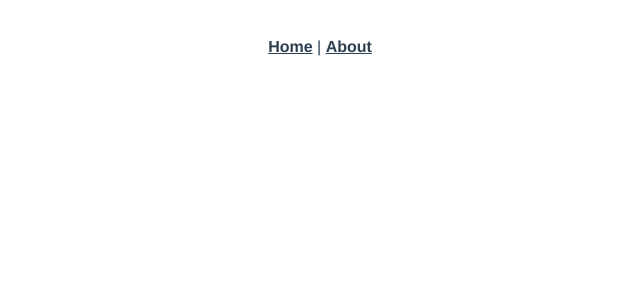
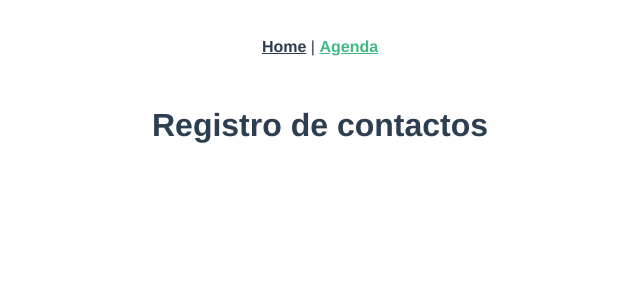
Before and after one commit to adhes14/agenda_vue, a Vue app: page /agenda in a window 1280 px wide. Before the commit this address had no page. Shown: the top 300 px of the page, without its empty margins (320-960 px from the left). Built offline with nearby package versions, Linux system fonts and the light colour scheme.

Commit message:
agregar la vista Agenda

```diff
--- a/src/App.vue
+++ b/src/App.vue
@@ -1,7 +1,7 @@
 <template>
   <nav>
     <router-link to="/">Home</router-link> |
-    <router-link to="/about">About</router-link>
+    <router-link to="/agenda">Agenda</router-link>
   </nav>
   <router-view/>
 </template>
--- a/src/router/index.js
+++ b/src/router/index.js
@@ -1,5 +1,6 @@
 import { createRouter, createWebHistory } from 'vue-router'
 import HomeView from '../views/HomeView.vue'
+import AgendaView from '@/views/AgendaView.vue'
 
 const routes = [
   {
@@ -8,13 +9,10 @@ const routes = [
     component: HomeView
   },
   {
-    path: '/about',
-    name: 'about',
-    // route level code-splitting
-    // this generates a separate chunk (about.[hash].js) for this route
-    // which is lazy-loaded when the route is visited.
-    component: () => import(/* webpackChunkName: "about" */ '../views/AboutView.vue')
-  }
+    path: '/agenda',
+    name: 'agenda',
+    component: AgendaView
+  },
 ]
 
 const router = createRouter({
--- a/src/views/AboutView.vue
+++ /dev/null
@@ -1,5 +0,0 @@
-<template>
-  <div class="about">
-    <h1>This is an about page</h1>
-  </div>
-</template>
--- /dev/null
+++ b/src/views/AgendaView.vue
@@ -0,0 +1,16 @@
+<template>
+  <div>
+    <h1>{{ titulo }}</h1>
+  </div>
+</template>
+
+<script>
+export default {
+  name: 'AgendaView',
+  data() {
+    return {
+      titulo: 'Registro de contactos'
+    }
+  }
+}
+</script>
```
